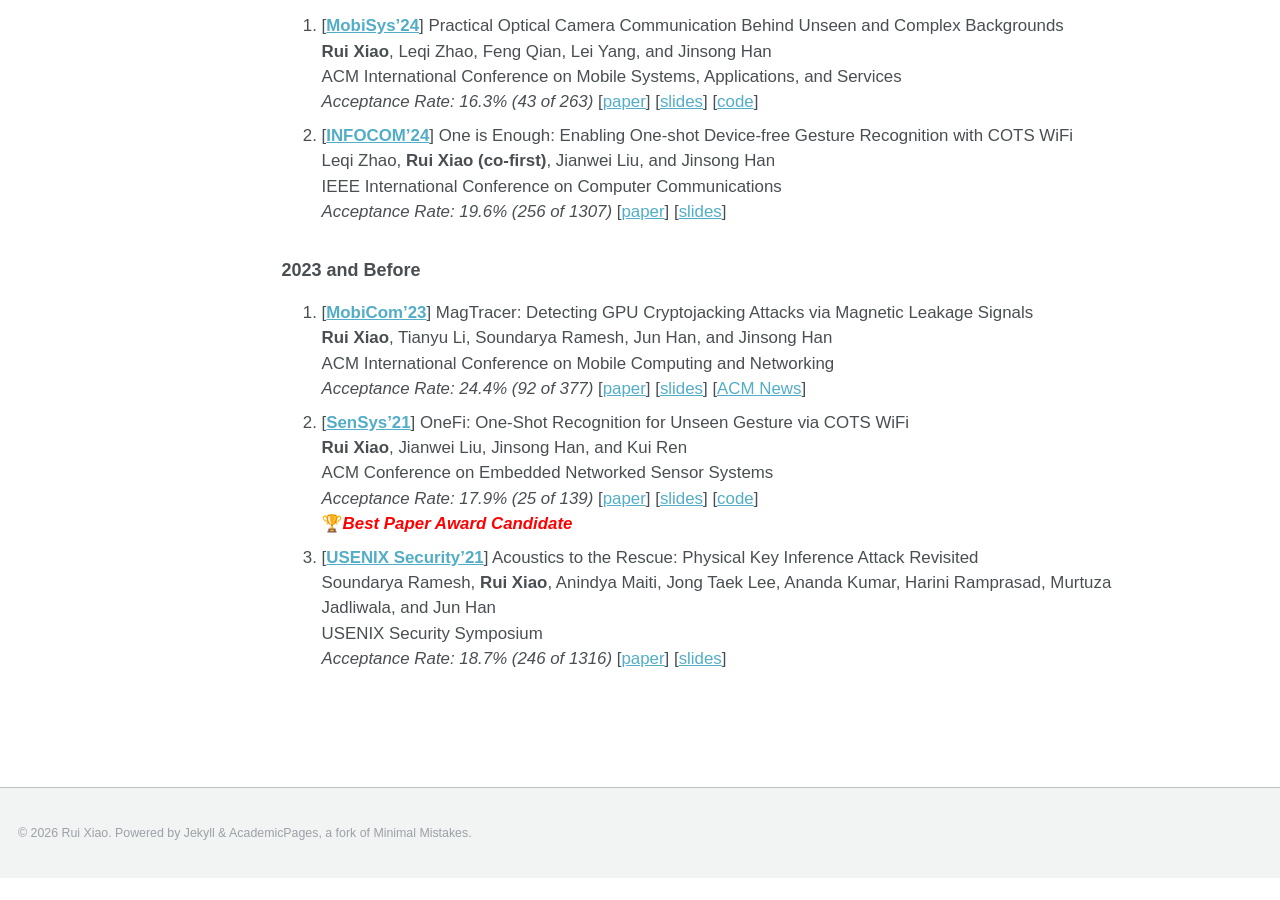
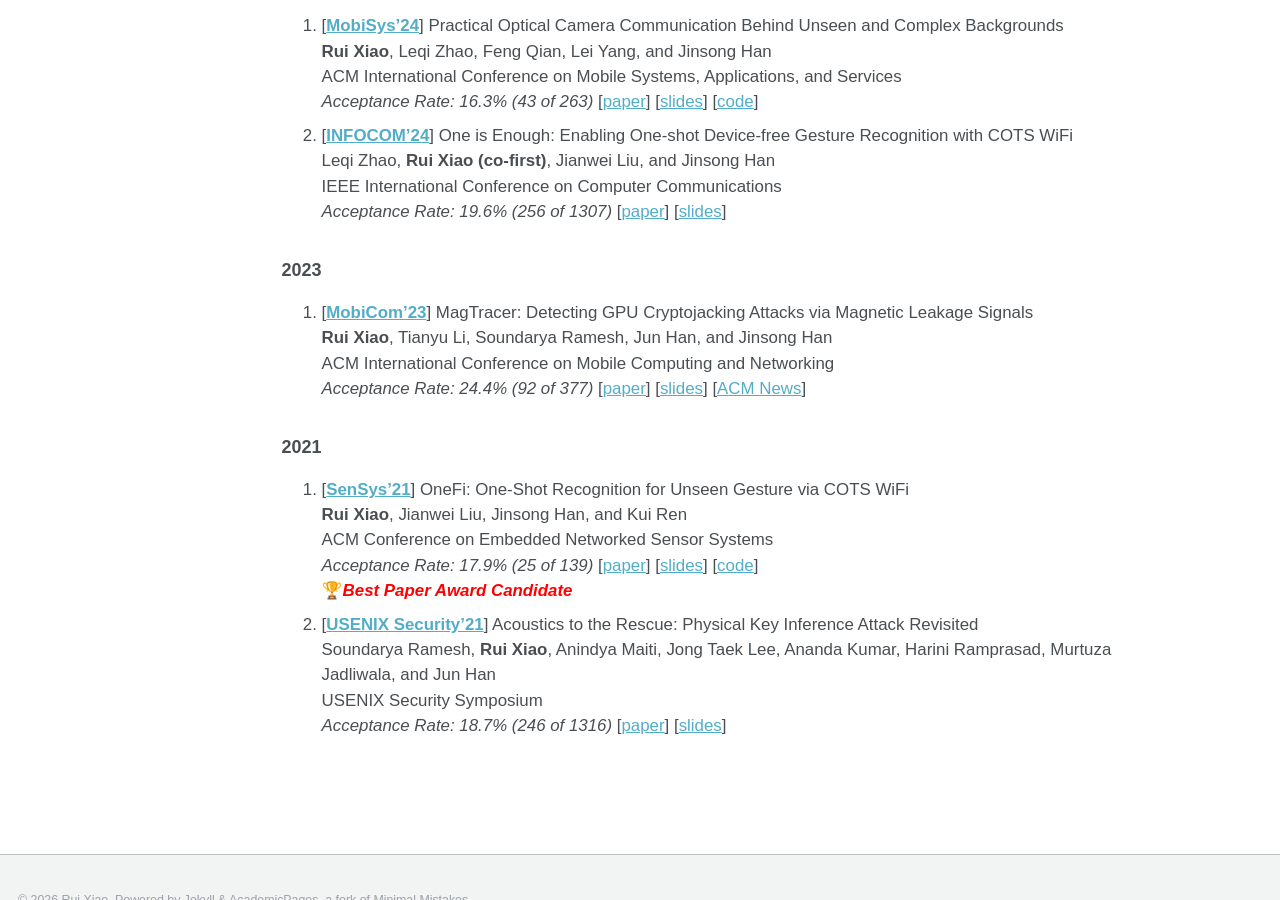
Before and after one commit to ruixiao24/ruixiao24.github.io, a Jekyll site: the page built from _pages/publications.md, in a window 1280 px wide and 900 px high, scrolled down 1318 px. Built offline with Jekyll 4.4.1, drawn with Linux system fonts in a browser that asks for light colours; before the commit the page ends 2196 px from its top, so only the background shows below that.

Commit message:
Revise publications section for 2023 and 2021
Updated publication section to reflect changes in years and added a new category for 2023.

```diff
--- a/_pages/publications.md
+++ b/_pages/publications.md
@@ -51,11 +51,13 @@
     IEEE International Conference on Computer Communications
     *Acceptance Rate: 19.6% (256 of 1307)* [[paper](https://ruixiao24.github.io/files/onesense-infocom24.pdf)] [[slides](https://ruixiao24.github.io/files/OneSense.pdf)]
 
-### 2023 and Before
+### 2023
 1. [**[MobiCom'23](https://sigmobile.org/mobicom/2023/)**] MagTracer: Detecting GPU Cryptojacking Attacks via Magnetic Leakage Signals
     **Rui Xiao**, Tianyu Li, Soundarya Ramesh, Jun Han, and Jinsong Han
     ACM International Conference on Mobile Computing and Networking
     *Acceptance Rate: 24.4% (92 of 377)* [[paper](https://ruixiao24.github.io/files/magtracer-mobicom23.pdf)] [[slides](https://ruixiao24.github.io/files/MagTracer-mobicom23.pptx)] [[ACM News](https://cacm.acm.org/news/magnetic-sensors-pinpoint-gpu-cryptojacking-attacks)]
+
+### 2021
 1. [**[SenSys'21](https://sensys.acm.org/2021/)**] OneFi: One-Shot Recognition for Unseen Gesture via COTS WiFi
     **Rui Xiao**, Jianwei Liu, Jinsong Han, and Kui Ren
     ACM Conference on Embedded Networked Sensor Systems
```
